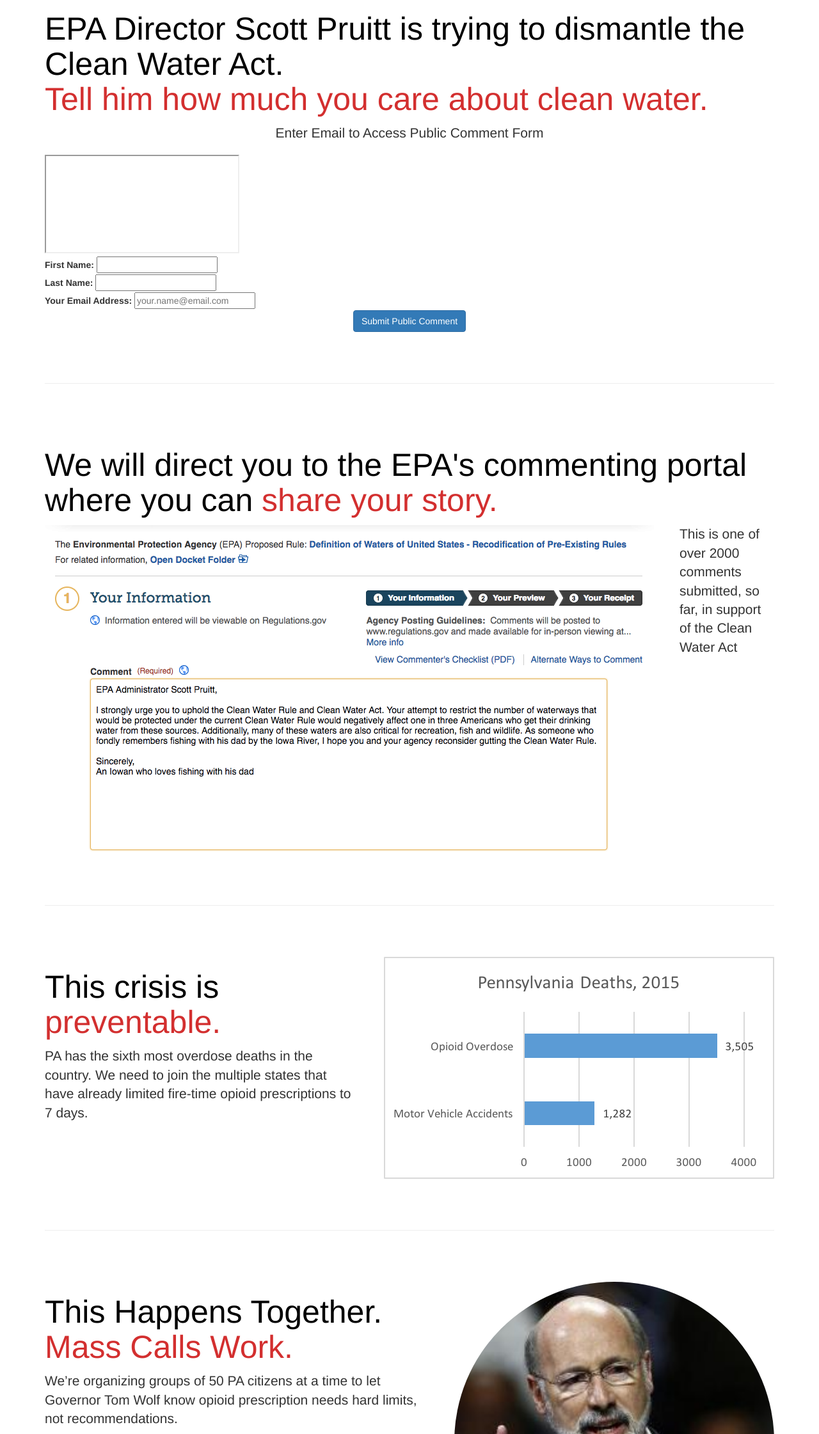
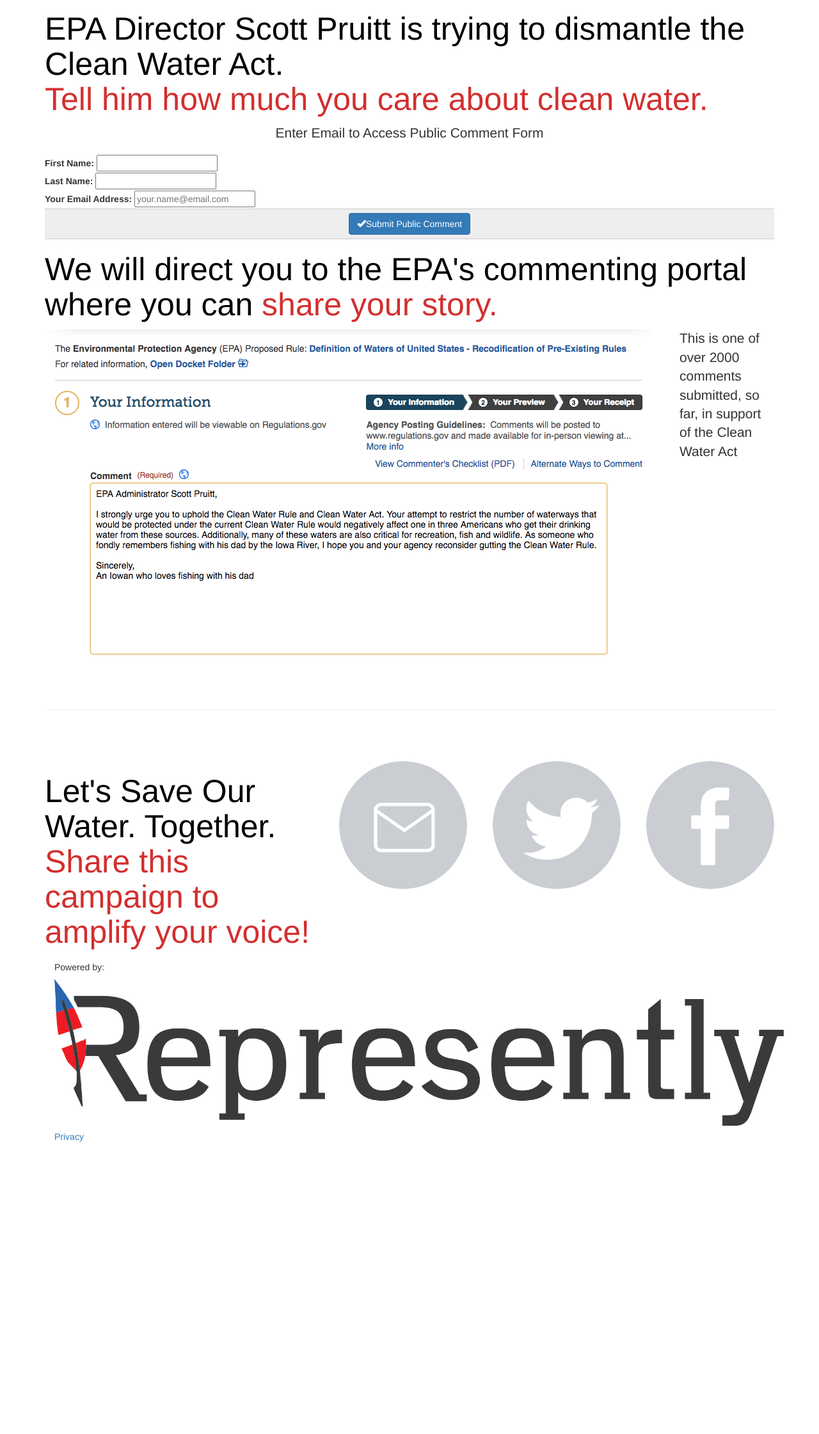
Before and after one commit to jding99/CleanWaterAdvocacyCampaign, a plain HTML site: page index.html in a window 1280 px wide. Shown: the part 558-2800 px from the top of the page at 64% size. After the commit the page ends 2354 px from the top, so only its background shows below. Drawn offline with nearby package versions, Linux system fonts and the light colour scheme.

Commit message:
ready to push to github pages

```diff
--- a/index.html
+++ b/index.html
@@ -2,7 +2,11 @@
 <html lang="en">
 
 <head>
-
+	 <script
+		  src="http://code.jquery.com/jquery-3.2.1.min.js"
+		  integrity="sha256-hwg4gsxgFZhOsEEamdOYGBf13FyQuiTwlAQgxVSNgt4="
+		  crossorigin="anonymous">
+  	</script>
 	<meta charset="utf-8">
 	<meta http-equiv="X-UA-Compatible" content="IE=edge">
 	<meta name="viewport" content="width=device-width, initial-scale=1">
@@ -57,8 +61,7 @@
 <!-- 	<link rel="stylesheet" href="https://unpkg.com/purecss@1.0.0/build/pure-min.css">
 	<link rel="stylesheet" href="https://maxcdn.bootstrapcdn.com/font-awesome/4.4.0/css/font-awesome.min.css">
   -->
-	<iframe name="hidden_iframe" id="hidden_iframe" onload="if(this.submitted) {window.location='/';} style="width:0; height:0; border:0; border:none;"></iframe>
-	<form id="gform" action="https://script.google.com/macros/s/AKfycbxhCDdhv_jaei4ljNZcb_tFoeBCJIp70VVBdwnosPviLeUdwYoi/exec" method="post" target="hidden_iframe" onsubmit="this.submitted=true">
+	<form id="gform" action="https://script.google.com/macros/s/AKfycbxhCDdhv_jaei4ljNZcb_tFoeBCJIp70VVBdwnosPviLeUdwYoi/exec" method="post">
 		<fieldset class="pure-group">
 		  <label for="first_name">First Name: </label>
 		  <input id="first_name" name="first_name"/>
@@ -77,23 +80,43 @@
 			Must be a valid email address</span>
 		</fieldset>
 		<div align="center" class="featurette" id="fifth">
-			<button class="btn btn-primary" type="submit">
+
+			<span class="input-group-addon" id="submit-btn">
+            	<button type="submit" class="btn btn-primary">
+                <span class="btn-label"><i class="glyphicon glyphicon-ok"></i></span>Submit Public Comment</button>
+            </span>
+
+
+			<!-- <button class="btn btn-primary" type="submit">
 				Submit Public Comment
-		  </button>
+		  </button> -->
 		</div>
 	 </form>
 
-	<script type="application/javascript">
-		document.getElementById("gform").submit(function ()
-		{
-			$.post($(this).attr('action'), $(this).serialize(), function ()
-			{
-		window.location.href = "https://www.regulations.gov/comment?D=EPA-HQ-OW-2017-0203-0001"
-		})})>
 
-	</script>
+	 <!-- <script type="text/javascript">
+		$(function() {
+	    $('#gform').submit(function(){
+	    $.post($(this).attr('action'), $(this).serialize(), function() {
+	    window.location = '#';
+	    alert("Thanks! We'll be in touch in the next 24 hours.")
+	    $("#gform")[0].reset()
+	    });
+	    return false;
+    });
+    </script> -->
 
-		<hr class="featurette-divider">
+  	<script type="text/javascript">
+  // Form submission redirect
+  		$(function() {
+    	$('#gform').submit(function(){
+      	$.post($(this).attr('action'), $(this).serialize(), function() {
+        window.location.href = "https://www.regulations.gov/comment?D=EPA-HQ-OW-2017-0203-0001"
+      	});
+      	return false;
+    	});
+  	});
+  </script>
 
 		<!-- Second Featurette -->
 		<div class="featurette" id="second">
@@ -106,29 +129,27 @@
 
 		<hr class="featurette-divider">
 
-		<!-- Third Featurette -->
+		<!-- Third Featurette NEED TO ADD ANCHOR TAGS ONCE PUSHED TO GITHUB -->
 		<div class="featurette" id="third">
-			<img class="featurette-image img-responsive pull-right" src="img/graph-2.png">
-			<h2 class="featurette-heading">This crisis is
-				<span class="text-muted">preventable.</span>
+			<img class="featurette-image img-circle img-responsive pull-right" src="img/facebook-share.png" height="200" width="200">
+			<img class="featurette-image img-circle img-responsive pull-right" src="img/twitter-share.png" height="200" width="200">
+			<img class="featurette-image img-circle img-responsive pull-right" src="img/email-share.png" height="200" width="200">
+			<h2 class="featurette-heading">Let's Save Our Water. Together.
+				<span class="text-muted">Share this campaign to amplify your voice!</span>
 			</h2>
-			<p class="lead">PA has the sixth most overdose deaths in the country. We need to join the multiple states that have already limited fire-time opioid prescriptions to 7 days. </p>
 		</div>
+<!--
+<div class="container standAlone">
+    <div class="row">
+      <a href="https://www.facebook.com/sharer/sharer.php?u=https://marchonhealth.com/" target="_blank">
+        <img src="../assets/share/facebook-share.png" class="social">
+      </a>
+      <a href="http://twitter.com/share?text=The fight to save healthcare is not over:&url=https://marchonhealth.com/&hashtags=BuryTheBill,MarchOnHealth" target="_blank">
+        <img src="../assets/share/twitter-share.png" class="social">
+      </a>
+    </div>
 
-		<hr class="featurette-divider">
-
-		<!-- Fourth Featurette -->
-		<div class="featurette" id="fourth">
-			<img class="featurette-image img-circle img-responsive pull-right" src="img/wolf.jpg" height="500" width="500">
-			<h2 class="featurette-heading">This Happens Together.
-			  <br />
-				<span class="text-muted">Mass Calls Work.</span>
-			</h2>
-			<p class="lead">We’re organizing groups of 50 PA citizens at a time to let Governor Tom Wolf know opioid prescription needs hard limits, not recommendations.</p>
-		</div>
-
-
-	</div>
+	</div> -->
 	<!-- /.container -->
 
 	<!-- Represently footer and privacy policy -->
```
Also changed, not shown: img/email-share.png (added), img/facebook-share.png (added), img/twitter-share.png (added).
